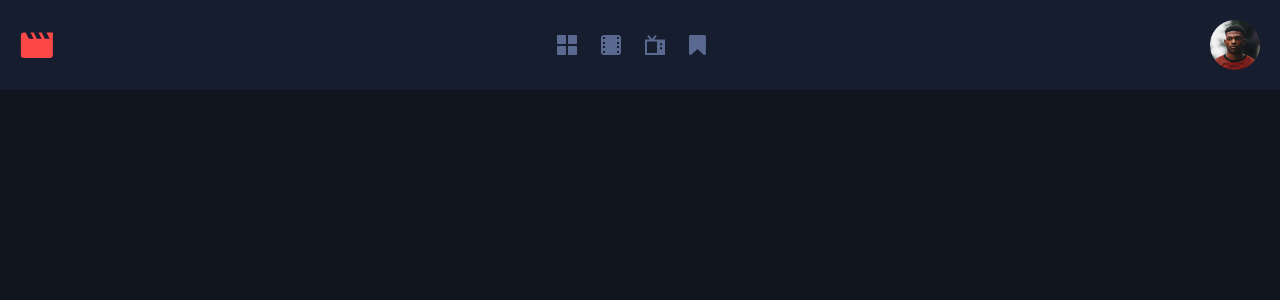
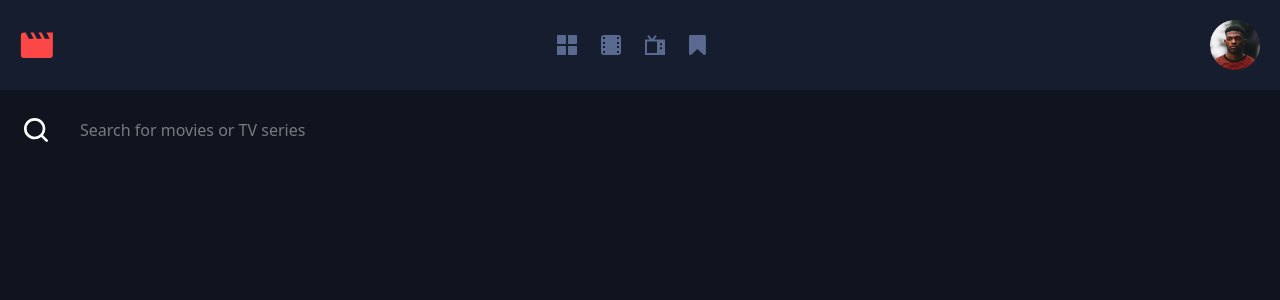
Before and after one commit to JioBautista/entertainment-web-app, a React (Vite) app in the folder client/web-app/: page / in a window 1280 px wide. Shown: the top 300 px of the page. Built offline with nearby package versions, Linux system fonts and the light colour scheme.

Commit message:
Updates
Search bar completed

```diff
--- a/client/web-app/src/App.jsx
+++ b/client/web-app/src/App.jsx
@@ -1,9 +1,11 @@
 import Navbar from "./components/Navbar";
+import Searchbar from "./components/Searchbar";
 
 function App() {
   return (
     <div className="container mx-auto">
       <Navbar />
+      <Searchbar />
     </div>
   );
 }
--- /dev/null
+++ b/client/web-app/src/components/Searchbar.jsx
@@ -0,0 +1,17 @@
+import React from "react";
+
+function Searchbar() {
+  return (
+    <div className="p-5">
+      <div className="flex items-center gap-5">
+        <img src="/src/assets/icon-search.svg" alt="Search icon" />
+        <input
+          placeholder="Search for movies or TV series"
+          className="grow p-2 outline-none"
+        />
+      </div>
+    </div>
+  );
+}
+
+export default Searchbar;
```
